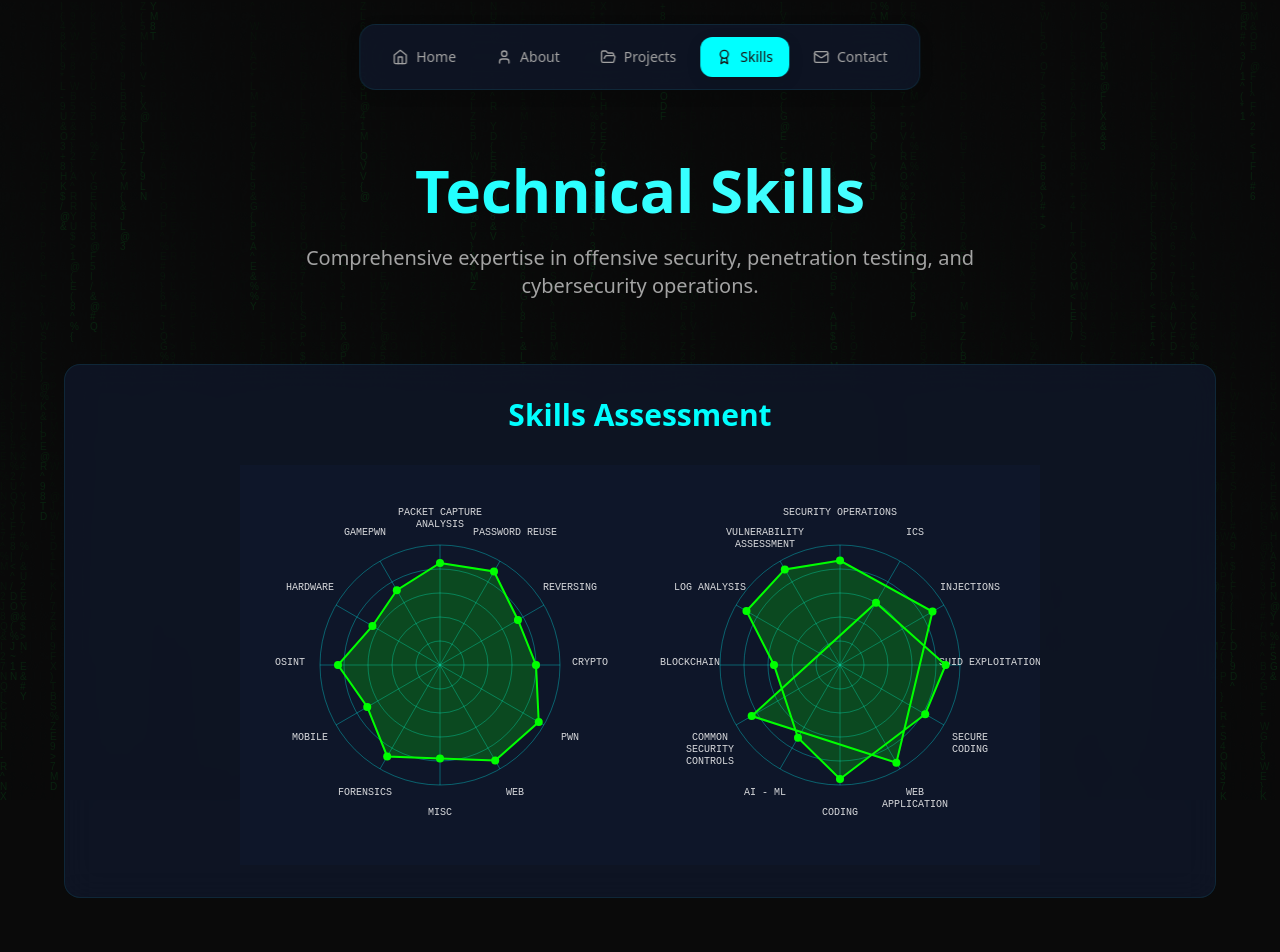
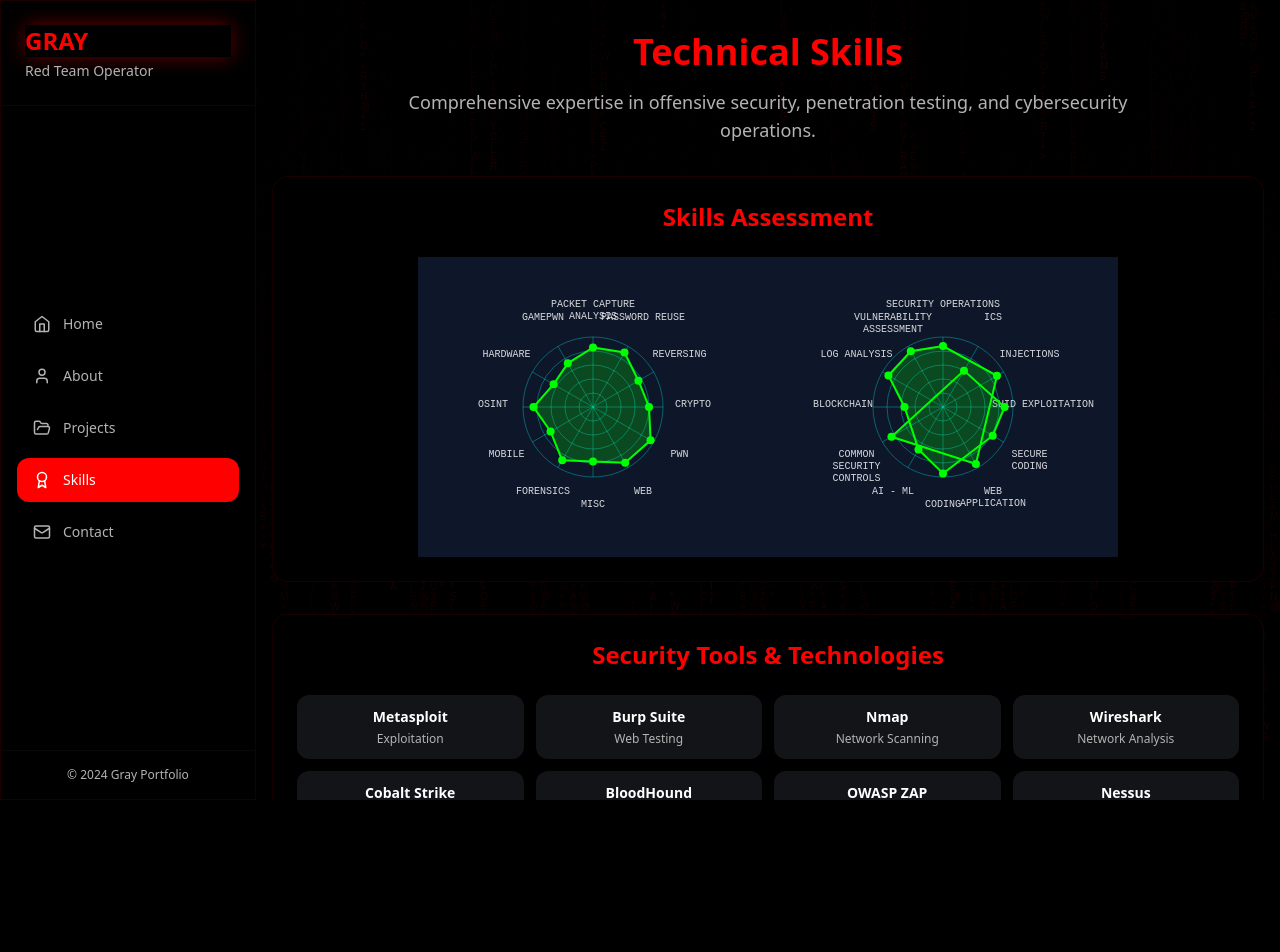
Before and after one commit to f6Lcon/portfoliowebsite, a React (Vite) app: page /skills in a window 1280 px wide. Shown: the top 952 px of the page. After the commit the page ends 800 px from the top, so only its background shows below. Built offline with nearby package versions, Linux system fonts and the light colour scheme.

Commit message:
commit update

```diff
--- a/src/components/FloatingNavbar.jsx
+++ b/src/components/FloatingNavbar.jsx
@@ -1,11 +1,8 @@
 "use client"
-
-import { useState, useEffect } from "react"
 import { Link, useLocation } from "react-router-dom"
 import { Home, User, FolderOpen, Award, Mail } from "lucide-react"
 
 const FloatingNavbar = () => {
-  const [isScrolled, setIsScrolled] = useState(false)
   const location = useLocation()
 
   const navItems = [
@@ -16,22 +13,14 @@
     { path: "/contact", label: "Contact", icon: Mail },
   ]
 
-  useEffect(() => {
-    const handleScroll = () => {
-      setIsScrolled(window.scrollY > 50)
-    }
+  return (
+    <nav className="fixed left-0 top-0 h-full w-64 z-50 glass-morphism apple-shadow-lg border-r border-border/20 flex flex-col">
+      <div className="p-6 border-b border-border/20">
+        <h1 className="text-2xl font-bold text-primary cyber-glow">GRAY</h1>
+        <p className="text-sm text-muted-foreground mt-1">Red Team Operator</p>
+      </div>
 
-    window.addEventListener("scroll", handleScroll)
-    return () => window.removeEventListener("scroll", handleScroll)
-  }, [])
-
-  return (
-    <nav
-      className={`fixed top-6 left-1/2 transform -translate-x-1/2 z-50 transition-all duration-500 ${
-        isScrolled ? "glass-morphism apple-shadow-lg" : "glass-morphism apple-shadow"
-      } rounded-2xl px-4 py-3`}
-    >
-      <div className="flex items-center space-x-2">
+      <div className="flex-1 flex flex-col justify-center p-4 space-y-2">
         {navItems.map((item) => {
           const Icon = item.icon
           const isActive = location.pathname === item.path
@@ -39,17 +28,21 @@
             <Link
               key={item.path}
               to={item.path}
-              className={`flex items-center space-x-2 px-4 py-2.5 rounded-xl text-sm font-medium apple-hover ${
+              className={`flex items-center space-x-3 px-4 py-3 rounded-xl text-sm font-medium apple-hover w-full ${
                 isActive
                   ? "bg-primary text-primary-foreground apple-shadow cyber-glow"
                   : "text-muted-foreground hover:text-foreground hover:bg-secondary/50"
               }`}
             >
-              <Icon size={16} />
-              <span className="hidden sm:inline">{item.label}</span>
+              <Icon size={18} />
+              <span>{item.label}</span>
             </Link>
           )
         })}
+      </div>
+
+      <div className="p-4 border-t border-border/20">
+        <p className="text-xs text-muted-foreground text-center">© 2024 Gray Portfolio</p>
       </div>
     </nav>
   )
--- a/src/components/Footer.jsx
+++ b/src/components/Footer.jsx
@@ -2,24 +2,26 @@
 
 const Footer = () => {
   return (
-    <footer className="bg-card/50 border-t border-border py-12 px-6 relative z-10">
-      <div className="max-w-7xl mx-auto">
-        <div className="flex flex-col md:flex-row justify-between items-center">
-          <div className="mb-6 md:mb-0">
-            <h3 className="text-3xl font-bold text-foreground mb-2">
-              <span className="bg-gradient-to-r from-primary via-accent to-primary bg-clip-text text-transparent">
-                GRAY
-              </span>
-            </h3>
-            <div className="flex items-center space-x-2 text-muted-foreground">
-              <Shield size={16} className="text-primary" />
-              <span>Cybersecurity Specialist & Security Researcher</span>
+    <footer className="bg-card/30 border-t border-border py-4 px-6 relative z-10 mt-auto">
+      <div className="max-w-4xl mx-auto">
+        <div className="flex flex-col sm:flex-row justify-between items-center text-center sm:text-left">
+          <div className="mb-3 sm:mb-0">
+            <div className="flex items-center justify-center sm:justify-start space-x-2 text-muted-foreground text-sm">
+              <Shield size={14} className="text-primary" />
+              <span>© 2024 Gray. All rights reserved.</span>
             </div>
           </div>
 
-          <div className="text-center md:text-right">
-            <p className="text-muted-foreground mb-2">© 2025 Gray. All rights reserved.</p>
+          <div className="flex items-center justify-center space-x-2 text-muted-foreground text-sm">
+            <Code size={14} className="text-primary" />
+            <span>Built with React & Tailwind CSS</span>
           </div>
+        </div>
+
+        <div className="mt-3 pt-3 border-t border-border/50 text-center">
+          <p className="text-muted-foreground text-xs">
+            All penetration testing activities performed with explicit written authorization.
+          </p>
         </div>
       </div>
     </footer>
--- a/src/components/Layout.jsx
+++ b/src/components/Layout.jsx
@@ -4,13 +4,14 @@
 
 const Layout = ({ children }) => {
   return (
-    <div className="min-h-screen bg-background text-foreground">
+    <div className="h-screen bg-background text-foreground overflow-hidden flex">
       <MatrixBackground />
       <FloatingNavbar />
 
-      <main className="relative z-10 pt-20">{children}</main>
-
-      <Footer />
+      <main className="relative z-10 flex-1 ml-64 h-full overflow-hidden">
+        {children}
+        <Footer />
+      </main>
     </div>
   )
 }
--- a/src/components/MatrixBackground.jsx
+++ b/src/components/MatrixBackground.jsx
@@ -26,7 +26,7 @@
       ctx.fillStyle = "rgba(0, 0, 0, 0.04)"
       ctx.fillRect(0, 0, canvas.width, canvas.height)
 
-      ctx.fillStyle = "#00ff41"
+      ctx.fillStyle = "#ff0000"
       ctx.font = font_size + "px arial"
 
       for (let i = 0; i < drops.length; i++) {
--- a/src/components/SkillsSection.jsx
+++ b/src/components/SkillsSection.jsx
@@ -45,7 +45,7 @@
                   </div>
                   <div className="w-full bg-muted/30 rounded-full h-3 overflow-hidden">
                     <div
-                      className="h-full bg-gradient-to-r from-primary to-chart-2 rounded-full transition-all duration-1000 ease-out apple-shadow"
+                      className="h-full bg-gradient-to-r from-red-500 to-chart-2 rounded-full transition-all duration-1000 ease-out apple-shadow"
                       style={{ width: `${skill.level}%` }}
                     ></div>
                   </div>
--- a/src/index.css
+++ b/src/index.css
@@ -10,30 +10,31 @@
 }
 
 :root {
-  --background: 0 0% 3.9%;
-  --foreground: 0 0% 98%;
-  --card: 0 0% 3.9%;
-  --card-foreground: 0 0% 9%;
-  --popover: 0 0% 3.9%;
-  --popover-foreground: 0 0% 98%;
-  --primary: 180 100% 50%;
-  --primary-foreground: 0 0% 9%;
-  --secondary: 0 0% 14.9%;
-  --secondary-foreground: 0 0% 98%;
-  --muted: 0 0% 14.9%;
-  --muted-foreground: 0 0% 63.9%;
-  --accent: 180 100% 70%;
-  --accent-foreground: 0 0% 9%;
-  --destructive: 0 62.8% 30.6%;
-  --destructive-foreground: 0 0% 98%;
-  --border: 0 0% 14.9%;
-  --input: 0 0% 14.9%;
-  --ring: 180 100% 50%;
-  --chart-1: 180 100% 50%;
-  --chart-2: 180 100% 70%;
-  --chart-3: 120 100% 50%;
-  --chart-4: 60 100% 50%;
-  --chart-5: 300 100% 70%;
+  /* Updated to Darknet Diaries black and red theme */
+  --background: 0 0% 0%; /* Pure black background */
+  --foreground: 0 0% 100%; /* Pure white text */
+  --card: 220 13% 8%; /* Very dark gray cards */
+  --card-foreground: 0 0% 100%; /* White text on cards */
+  --popover: 220 13% 8%; /* Dark gray popovers */
+  --popover-foreground: 0 0% 100%; /* White text on popovers */
+  --primary: 0 100% 50%; /* Red primary color */
+  --primary-foreground: 0 0% 100%; /* White text on primary */
+  --secondary: 220 13% 18%; /* Dark gray secondary */
+  --secondary-foreground: 0 0% 100%; /* White text on secondary */
+  --muted: 220 13% 12%; /* Very dark muted */
+  --muted-foreground: 0 0% 70%; /* Light gray muted text */
+  --accent: 0 100% 50%; /* Red accent */
+  --accent-foreground: 0 0% 100%; /* White text on accent */
+  --destructive: 0 100% 50%; /* Red destructive */
+  --destructive-foreground: 0 0% 100%; /* White text on destructive */
+  --border: 220 13% 18%; /* Dark gray borders */
+  --input: 220 13% 8%; /* Dark input backgrounds */
+  --ring: 0 100% 50%; /* Red focus rings */
+  --chart-1: 0 100% 50%; /* Red chart color */
+  --chart-2: 0 100% 40%; /* Darker red chart color */
+  --chart-3: 0 100% 60%; /* Lighter red chart color */
+  --chart-4: 220 13% 40%; /* Gray chart color */
+  --chart-5: 0 100% 35%; /* Dark red chart color */
   --radius: 0.5rem;
 }
 
@@ -45,6 +46,8 @@
   background-color: hsl(var(--background));
   color: hsl(var(--foreground));
   font-family: var(--font-open-sans);
+  /* Added overflow-hidden to prevent body scrolling */
+  overflow: hidden;
 }
 
 .font-montserrat {
@@ -63,35 +66,36 @@
   width: 100%;
   height: 100%;
   z-index: -1;
-  background: linear-gradient(135deg, #0a0a0a 0%, #0f172a 50%, #1e293b 100%);
+  /* Updated to black background with subtle red gradient */
+  background: linear-gradient(135deg, #000000 0%, #0a0000 50%, #1a0000 100%);
 }
 
-/* Updated glow effects to use cyan/teal colors instead of red */
+/* Updated glow effects to use red colors instead of cyan */
 .cyber-glow {
-  box-shadow: 0 0 20px rgba(34, 211, 238, 0.4);
+  box-shadow: 0 0 20px rgba(255, 0, 0, 0.4);
 }
 
 .cyber-glow-cyan {
-  box-shadow: 0 0 20px rgba(34, 211, 238, 0.3);
+  box-shadow: 0 0 20px rgba(255, 0, 0, 0.3);
 }
 
 .cyber-glow-yellow {
-  box-shadow: 0 0 20px rgba(250, 204, 21, 0.3);
+  box-shadow: 0 0 20px rgba(255, 0, 0, 0.3);
 }
 
 .cyber-glow-red {
-  box-shadow: 0 0 20px rgba(34, 211, 238, 0.3);
+  box-shadow: 0 0 20px rgba(255, 0, 0, 0.4);
 }
 
 .cyber-glow-pink {
-  box-shadow: 0 0 20px rgba(34, 211, 238, 0.4);
+  box-shadow: 0 0 20px rgba(255, 0, 0, 0.4);
 }
 
-/* Added glass morphism and Apple-style effects with cyan theme */
+/* Updated glass morphism to use dark backgrounds with red accents */
 .glass-morphism {
-  background: rgba(15, 23, 42, 0.8);
+  background: rgba(0, 0, 0, 0.8);
   backdrop-filter: blur(16px);
-  border: 1px solid rgba(34, 211, 238, 0.1);
+  border: 1px solid rgba(255, 0, 0, 0.1);
 }
 
 .apple-hover {
@@ -100,15 +104,16 @@
 
 .apple-hover:hover {
   transform: translateY(-2px);
-  box-shadow: 0 8px 25px rgba(34, 211, 238, 0.15);
+  /* Updated hover shadow to red */
+  box-shadow: 0 8px 25px rgba(255, 0, 0, 0.15);
 }
 
 .apple-shadow {
-  box-shadow: 0 4px 15px rgba(0, 0, 0, 0.1);
+  box-shadow: 0 4px 15px rgba(0, 0, 0, 0.3);
 }
 
 .apple-shadow-lg {
-  box-shadow: 0 8px 25px rgba(0, 0, 0, 0.15);
+  box-shadow: 0 8px 25px rgba(0, 0, 0, 0.4);
 }
 
 /* Animations */
@@ -126,13 +131,14 @@
   animation: float 3s ease-in-out infinite;
 }
 
+/* Updated pulse glow animation to red */
 @keyframes pulse-glow {
   0%,
   100% {
-    box-shadow: 0 0 20px rgba(34, 211, 238, 0.4);
+    box-shadow: 0 0 20px rgba(255, 0, 0, 0.4);
   }
   50% {
-    box-shadow: 0 0 30px rgba(34, 211, 238, 0.7);
+    box-shadow: 0 0 30px rgba(255, 0, 0, 0.7);
   }
 }
 
@@ -140,7 +146,7 @@
   animation: pulse-glow 2s ease-in-out infinite;
 }
 
-/* Scrollbar styling */
+/* Updated scrollbar styling to red gradient */
 ::-webkit-scrollbar {
   width: 8px;
 }
@@ -150,10 +156,10 @@
 }
 
 ::-webkit-scrollbar-thumb {
-  background: linear-gradient(45deg, #22d3ee, #06b6d4);
+  background: linear-gradient(45deg, #ff0000, #cc0000);
   border-radius: 4px;
 }
 
 ::-webkit-scrollbar-thumb:hover {
-  background: linear-gradient(45deg, #0891b2, #0e7490);
+  background: linear-gradient(45deg, #cc0000, #990000);
 }
--- a/src/pages/HomePage.jsx
+++ b/src/pages/HomePage.jsx
@@ -6,21 +6,21 @@
 
 const HomePage = () => {
   return (
-    <div className="min-h-screen flex items-center justify-center px-4">
-      <div className="max-w-6xl mx-auto text-center">
+    <div className="h-full flex flex-col justify-center px-6 py-4">
+      <div className="max-w-5xl mx-auto text-center flex-1 flex flex-col justify-center">
         <motion.div
           initial={{ opacity: 0, y: 30 }}
           animate={{ opacity: 1, y: 0 }}
           transition={{ duration: 0.8 }}
-          className="mb-8"
+          className="mb-6"
         >
-          <h1 className="text-6xl md:text-8xl font-bold mb-6 bg-gradient-to-r from-primary via-accent to-primary bg-clip-text text-transparent">
+          <h1 className="text-5xl md:text-7xl font-bold mb-4 bg-gradient-to-r from-primary via-accent to-primary bg-clip-text text-transparent">
             GRAY
           </h1>
-          <p className="text-xl md:text-2xl text-muted-foreground mb-8 max-w-3xl mx-auto">
+          <p className="text-xl md:text-2xl text-muted-foreground mb-4 max-w-3xl mx-auto">
             Cybersecurity Specialist & Security Researcher
           </p>
-          <p className="text-lg text-muted-foreground mb-12 max-w-2xl mx-auto">
+          <p className="text-base text-muted-foreground mb-8 max-w-2xl mx-auto">
             Penetration testing, vulnerability assessment, and offensive security operations
           </p>
         </motion.div>
@@ -29,22 +29,26 @@
           initial={{ opacity: 0, y: 30 }}
           animate={{ opacity: 1, y: 0 }}
           transition={{ duration: 0.8, delay: 0.2 }}
-          className="grid grid-cols-1 md:grid-cols-3 gap-8 mb-12"
+          className="grid grid-cols-1 md:grid-cols-3 gap-4 mb-6"
         >
-          <div className="glass-morphism p-6 rounded-2xl apple-hover">
-            <Shield className="w-12 h-12 text-primary mb-4 mx-auto" />
-            <h3 className="text-xl font-semibold mb-2">Penetration Testing</h3>
-            <p className="text-muted-foreground">Comprehensive security assessments and vulnerability identification</p>
+          <div className="glass-morphism p-4 rounded-2xl apple-hover">
+            <Shield className="w-8 h-8 text-primary mb-2 mx-auto" />
+            <h3 className="text-lg font-semibold mb-1">Penetration Testing</h3>
+            <p className="text-sm text-muted-foreground">
+              Comprehensive security assessments and vulnerability identification
+            </p>
           </div>
-          <div className="glass-morphism p-6 rounded-2xl apple-hover">
-            <Code className="w-12 h-12 text-primary mb-4 mx-auto" />
-            <h3 className="text-xl font-semibold mb-2">Exploit Development</h3>
-            <p className="text-muted-foreground">Custom payload creation and advanced exploitation techniques</p>
+          <div className="glass-morphism p-4 rounded-2xl apple-hover">
+            <Code className="w-8 h-8 text-primary mb-2 mx-auto" />
+            <h3 className="text-lg font-semibold mb-1">Exploit Development</h3>
+            <p className="text-sm text-muted-foreground">
+              Custom payload creation and advanced exploitation techniques
+            </p>
           </div>
-          <div className="glass-morphism p-6 rounded-2xl apple-hover">
-            <Target className="w-12 h-12 text-primary mb-4 mx-auto" />
-            <h3 className="text-xl font-semibold mb-2">Cyber Operations</h3>
-            <p className="text-muted-foreground">Simulated attacks and security posture evaluation</p>
+          <div className="glass-morphism p-4 rounded-2xl apple-hover">
+            <Target className="w-8 h-8 text-primary mb-2 mx-auto" />
+            <h3 className="text-lg font-semibold mb-1">Cyber Operations</h3>
+            <p className="text-sm text-muted-foreground">Simulated attacks and security posture evaluation</p>
           </div>
         </motion.div>
 
@@ -59,7 +63,7 @@
             className="inline-flex items-center px-8 py-4 bg-primary text-primary-foreground rounded-xl font-semibold apple-hover cyber-glow group"
           >
             View Projects
-            <ArrowRight className="ml-2 w-5 h-5 group-hover:translate-x-1 transition-transform" />
+            <ArrowRight className="ml-2 w-4 h-4 group-hover:translate-x-1 transition-transform" />
           </Link>
           <Link
             to="/contact"
--- a/src/pages/SkillsPage.jsx
+++ b/src/pages/SkillsPage.jsx
@@ -139,32 +139,25 @@
     { name: "BloodHound", category: "AD Enumeration" },
     { name: "OWASP ZAP", category: "Web Testing" },
     { name: "Nessus", category: "Vulnerability Scanning" },
-    { name: "Arch Linux", category: "Operating System" },
+    { name: "Kali Linux", category: "Operating System" },
     { name: "PowerShell Empire", category: "Post-Exploitation" },
     { name: "Ghidra", category: "Reverse Engineering" },
     { name: "John the Ripper", category: "Password Cracking" },
-    { name: "SQLmap", category: "Web Testing" },
-    { name: "Tshark", category: "Network Analysis" },
-    { name: "Shodan", category: "OSINT" },
-    { name: "Bash", category: "Sctipting" },
-    { name: "Python", category: "Sctipting" },
-    { name: "Maltego", category: "OSINT" },
-
   ]
 
   return (
-    <div className="min-h-screen py-20 px-4">
+    <div className="h-full overflow-y-auto py-8 px-4">
       <div className="max-w-6xl mx-auto">
         <motion.div
           initial={{ opacity: 0, y: 30 }}
           animate={{ opacity: 1, y: 0 }}
           transition={{ duration: 0.8 }}
-          className="text-center mb-16"
+          className="text-center mb-8"
         >
-          <h1 className="text-5xl md:text-6xl font-bold mb-6 bg-gradient-to-r from-primary to-accent bg-clip-text text-transparent">
+          <h1 className="text-3xl md:text-4xl font-bold mb-4 bg-gradient-to-r from-primary to-accent bg-clip-text text-transparent">
             Technical Skills
           </h1>
-          <p className="text-xl text-muted-foreground max-w-3xl mx-auto">
+          <p className="text-lg text-muted-foreground max-w-3xl mx-auto">
             Comprehensive expertise in offensive security, penetration testing, and cybersecurity operations.
           </p>
         </motion.div>
@@ -173,11 +166,11 @@
           initial={{ opacity: 0, y: 30 }}
           animate={{ opacity: 1, y: 0 }}
           transition={{ duration: 0.8, delay: 0.2 }}
-          className="glass-morphism p-8 rounded-2xl mb-16"
+          className="glass-morphism p-6 rounded-2xl mb-8"
         >
-          <h2 className="text-3xl font-bold text-center mb-8 text-primary">Skills Assessment</h2>
+          <h2 className="text-2xl font-bold text-center mb-6 text-primary">Skills Assessment</h2>
           <div className="flex justify-center">
-            <canvas ref={canvasRef} width={800} height={400} className="max-w-full h-auto" />
+            <canvas ref={canvasRef} width={700} height={300} className="max-w-full h-auto" />
           </div>
         </motion.div>
 
@@ -185,22 +178,22 @@
           initial={{ opacity: 0, y: 30 }}
           animate={{ opacity: 1, y: 0 }}
           transition={{ duration: 0.8, delay: 0.6 }}
-          className="glass-morphism p-8 rounded-2xl"
+          className="glass-morphism p-6 rounded-2xl"
         >
-          <h2 className="text-3xl font-bold text-center mb-8 text-primary">Security Tools & Technologies</h2>
-          <div className="grid grid-cols-2 md:grid-cols-3 lg:grid-cols-4 gap-4">
+          <h2 className="text-2xl font-bold text-center mb-6 text-primary">Security Tools & Technologies</h2>
+          <div className="grid grid-cols-2 md:grid-cols-3 lg:grid-cols-4 gap-3">
             {tools.map((tool, index) => (
               <motion.div
                 key={index}
                 initial={{ opacity: 0, scale: 0.9 }}
                 animate={{ opacity: 1, scale: 1 }}
                 transition={{ duration: 0.5, delay: 0.05 * index }}
-                className="bg-card p-4 rounded-xl apple-hover text-center group"
+                className="bg-card p-3 rounded-xl apple-hover text-center group"
               >
-                <h3 className="font-semibold text-foreground group-hover:text-primary transition-colors">
+                <h3 className="font-semibold text-foreground group-hover:text-primary transition-colors text-sm">
                   {tool.name}
                 </h3>
-                <p className="text-sm text-muted-foreground mt-1">{tool.category}</p>
+                <p className="text-xs text-muted-foreground mt-1">{tool.category}</p>
               </motion.div>
             ))}
           </div>
```
Also changed, not shown: src/components/HeroSection.jsx (+5 -5 lines), src/pages/AboutPage.jsx (+21 -22 lines).
